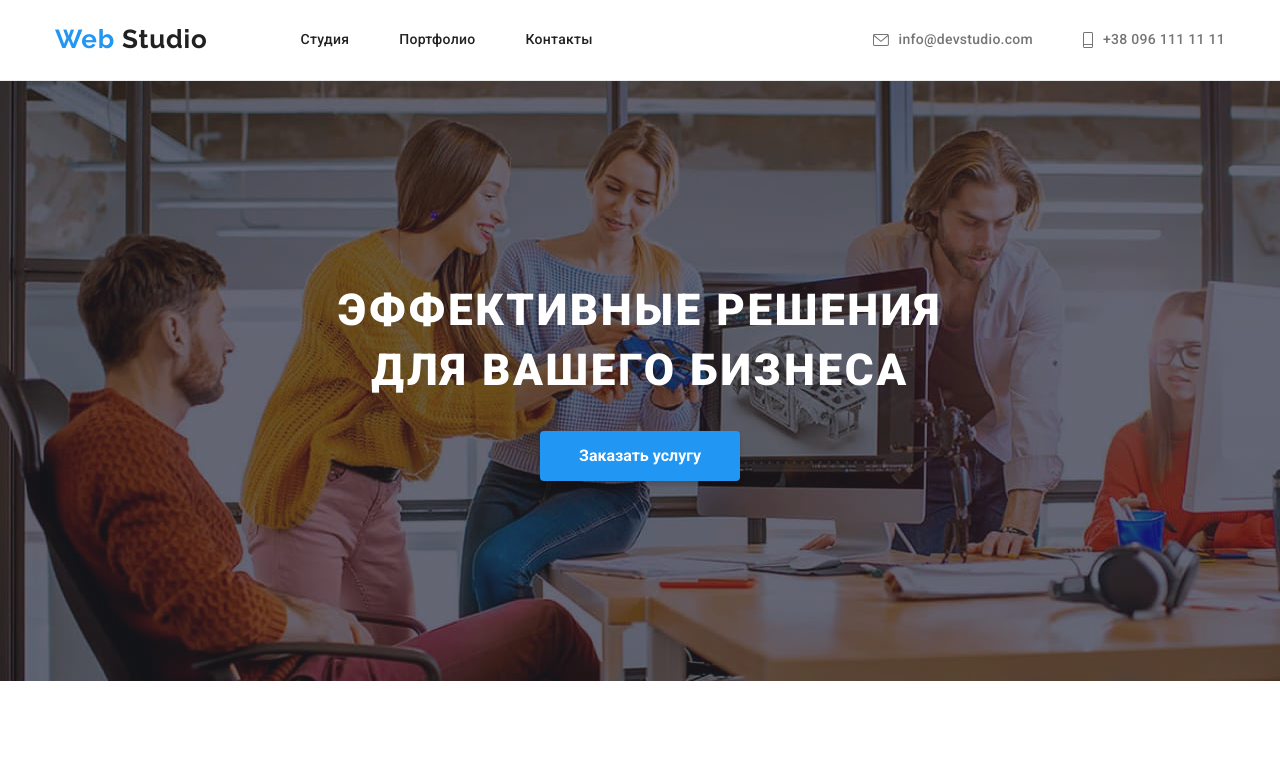
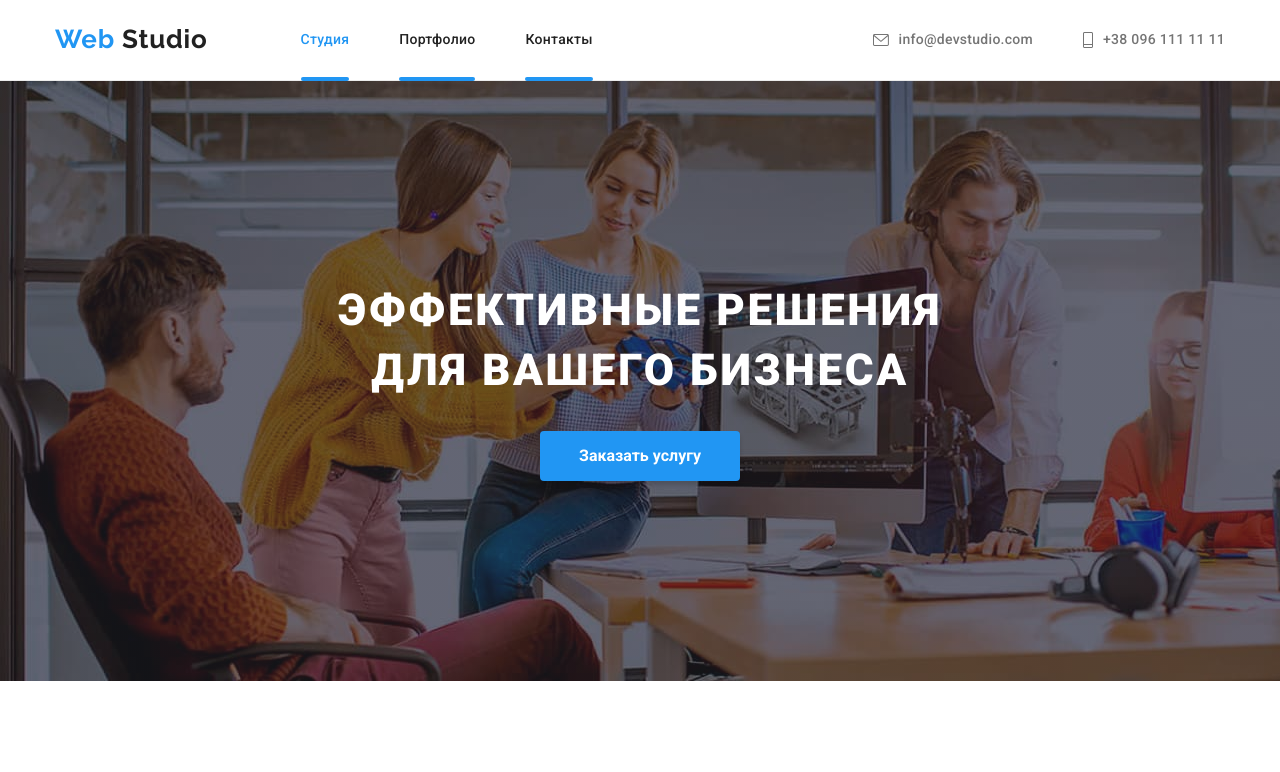
Before and after one commit to Lakei87/goit-markup-hw-04, a plain HTML site: page index.html in a window 1280 px wide. Shown: the top 772 px of the page. Drawn offline with nearby package versions, Linux system fonts and the light colour scheme.

Commit message:
Сделал подчеркивание ссылок

```diff
--- a/css/styles.css
+++ b/css/styles.css
@@ -16,6 +16,7 @@ html {
   --primery-black-color: #2f303a;
   --secondary-bgc: #f5f4fa;
   --icon-bgc: #afb1b8;
+  --our-timing-effect: cubic-bezier(0.4, 0, 0.2, 1);
 }
 
 body {
@@ -110,6 +111,10 @@ body {
   display: flex;
 }
 
+.site-nav > .item {
+  position: relative;
+}
+
 .site-nav .item:not(:last-child) {
   margin-right: 50px;
 }
@@ -123,6 +128,23 @@ body {
 
 .site-nav .list:hover,
 .site-nav .list:focus {
+  color: var(--accent-color);
+}
+
+.site-nav .list::after {
+  content: "";
+  position: absolute;
+  bottom: -1px;
+  display: block;
+  width: 100%;
+  height: 4px;
+
+  border-radius: 2px;
+  background-color: var(--accent-color);
+  opacity: 1;
+}
+
+.site-nav .list-action {
   color: var(--accent-color);
 }
 
--- a/index.html
+++ b/index.html
@@ -27,7 +27,9 @@
             ><span class="accent">Web</span>&nbsp;Studio</a
           >
           <ul class="site-nav font-nav list">
-            <li class="item"><a class="list" href="">Студия</a></li>
+            <li class="item">
+              <a class="list-action list" href="">Студия</a>
+            </li>
             <li class="item">
               <a class="list" href="./portfolio.html">Портфолио</a>
             </li>
```
Also changed, not shown: portfolio.html (+1 -1 lines).
